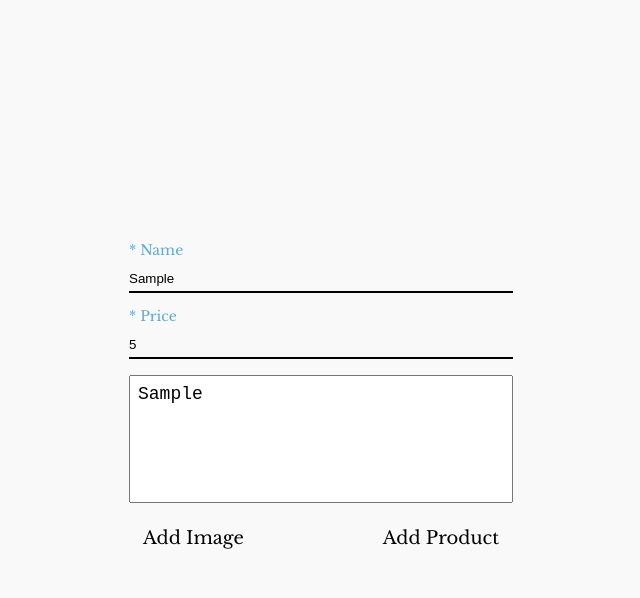
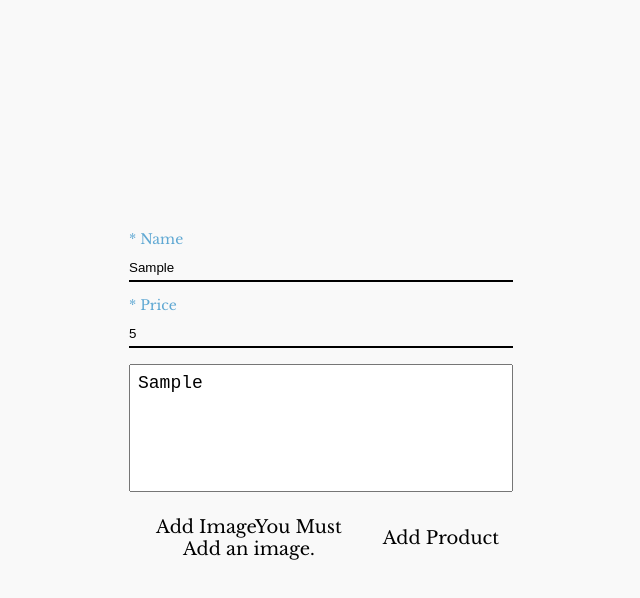
Before and after one commit to kingmohbil/perfumes-store, a Next.js app: page /upload in a window 1280 px wide. Both pictures are taken after typing "Sample", "5", "Sample" into the empty fields and a click on the input "Add Product". Shown: the top 598 px of the page, without its empty margins (319-959 px from the left). Built offline with nearby package versions, Linux system fonts and the light colour scheme.

Commit message:
Added a validation for the input:file type

```diff
--- a/components/product_form.tsx
+++ b/components/product_form.tsx
@@ -1,13 +1,17 @@
 import StyledForm from './styles/styled_form';
 import FormInput from './form_input';
 import Textarea from './textarea';
-import React from 'react';
+import React, { useState } from 'react';
 export default function ProductForm() {
+  const [image, setImage] = useState(false);
   return (
     <StyledForm>
       <form
-        onSubmit={(e) => {
+        onSubmit={(e: any) => {
           e.preventDefault();
+          if (!e.target.productImage.files[0]) {
+            setImage(true);
+          }
         }}
       >
         <FormInput
@@ -32,6 +36,8 @@ export default function ProductForm() {
         <div className="col-6">
           <button type="button">
             <label htmlFor="productImage">Add Image</label>
+            {/* TODO styling the text here */}
+            {image ? <span>You Must Add an image.</span> : ''}
           </button>
           <div
             style={{
```
